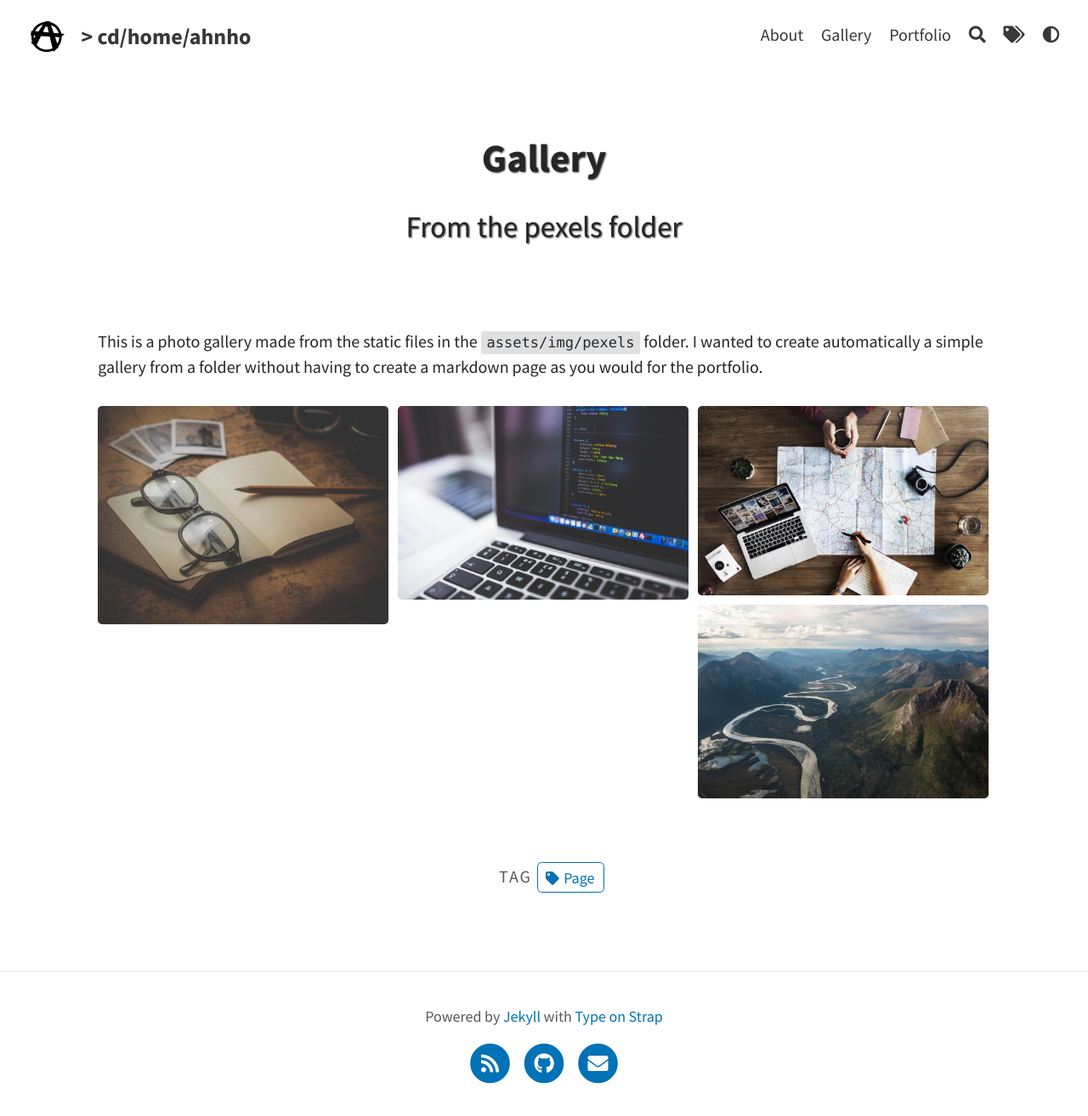
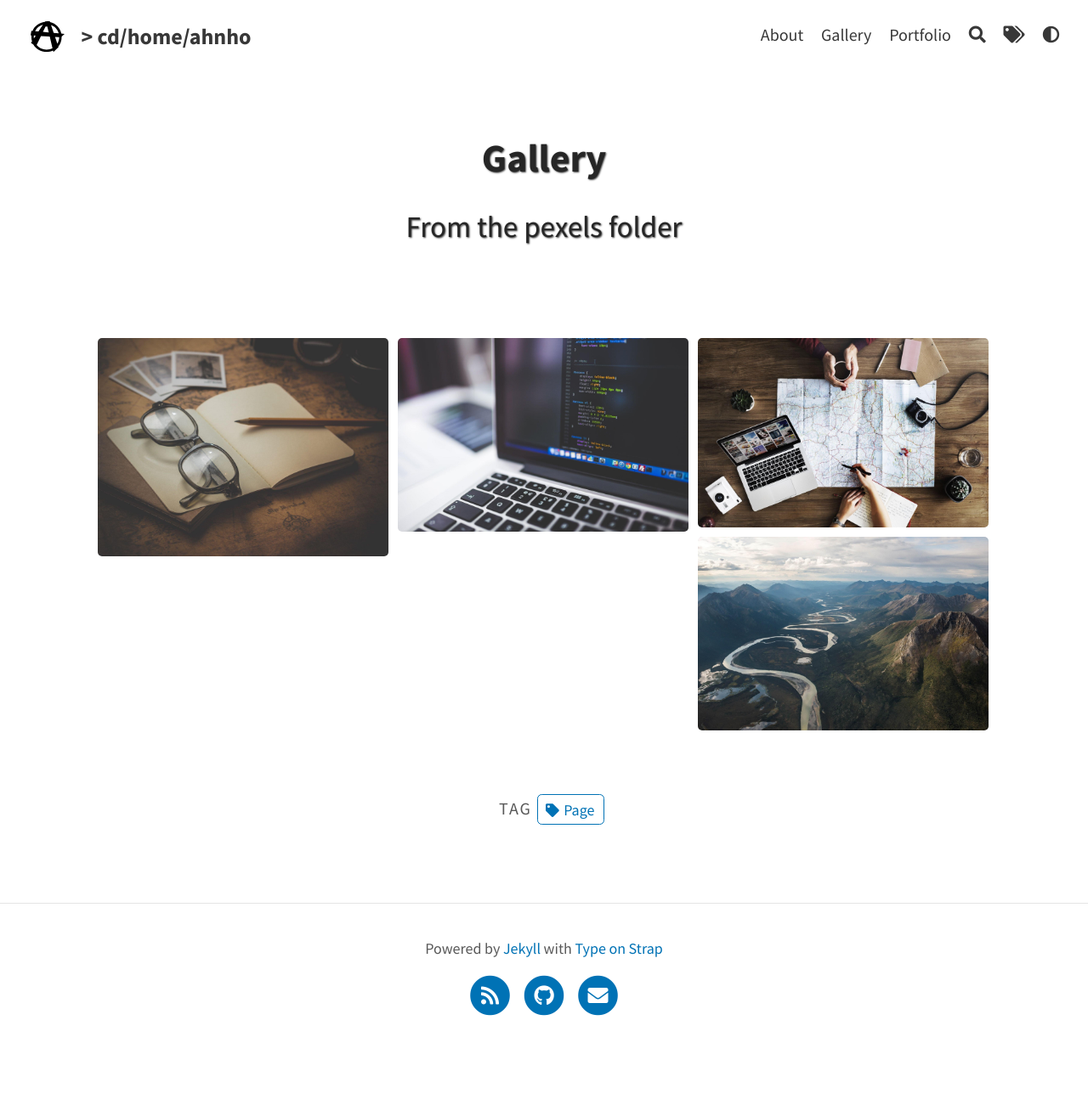
Before and after one commit to Ahnho/Ahnho.github.io, a Jekyll site: the page built from pages/gallery.md, in a window 1280 px wide. Shown: the whole page at 85% size. Built offline with Jekyll 4.4.1, drawn with Linux system fonts in a browser that asks for light colours; after the commit the page ends 1234 px from its top, so only the background shows below that.

Commit message:
Update gallery.md

```diff
--- a/pages/gallery.md
+++ b/pages/gallery.md
@@ -7,8 +7,4 @@
 tags: [Page]
 ---
 
-This is a photo gallery made from the static files in the `assets/img/pexels` folder.
-I wanted to create automatically a simple gallery from a folder without having to create a markdown page as you would for the portfolio.
-
-
 {% include gallery.html gallery_path=page.gallery_path %}
```
